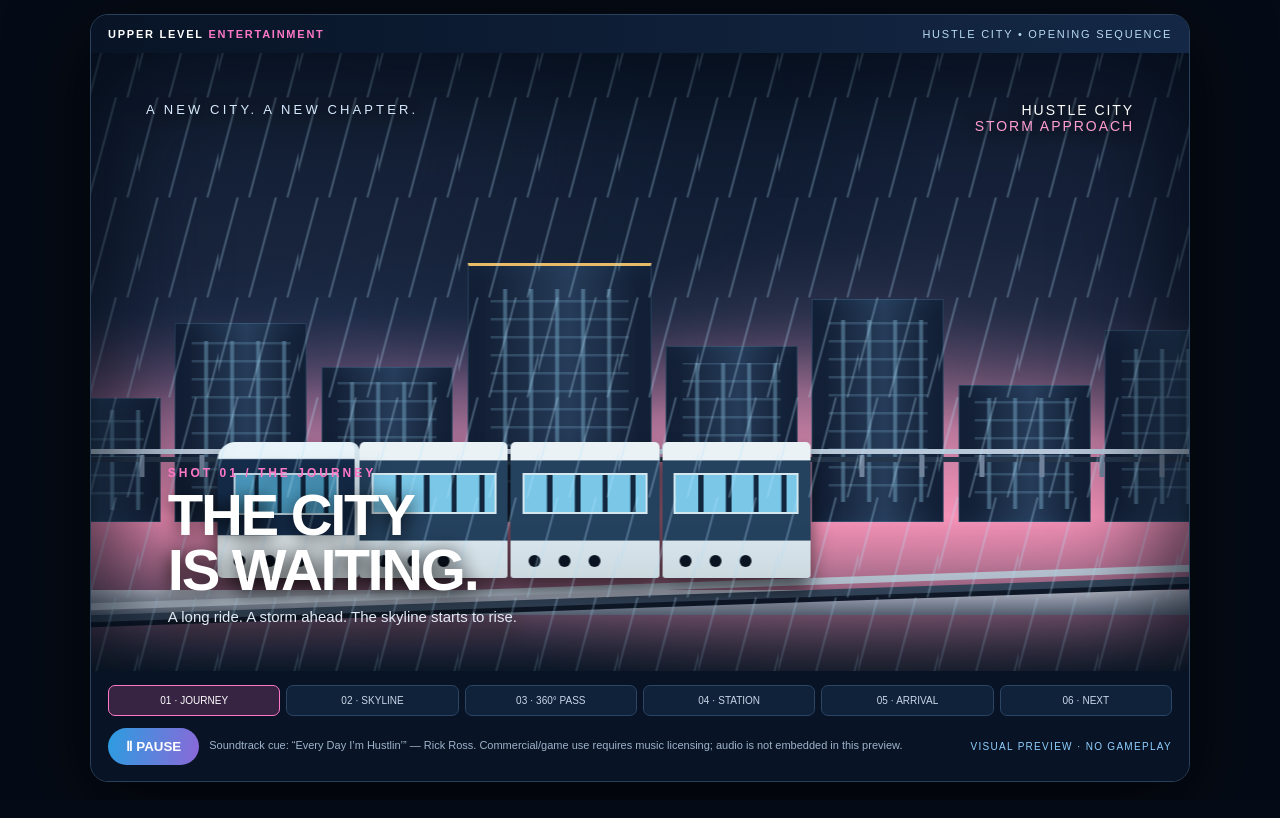
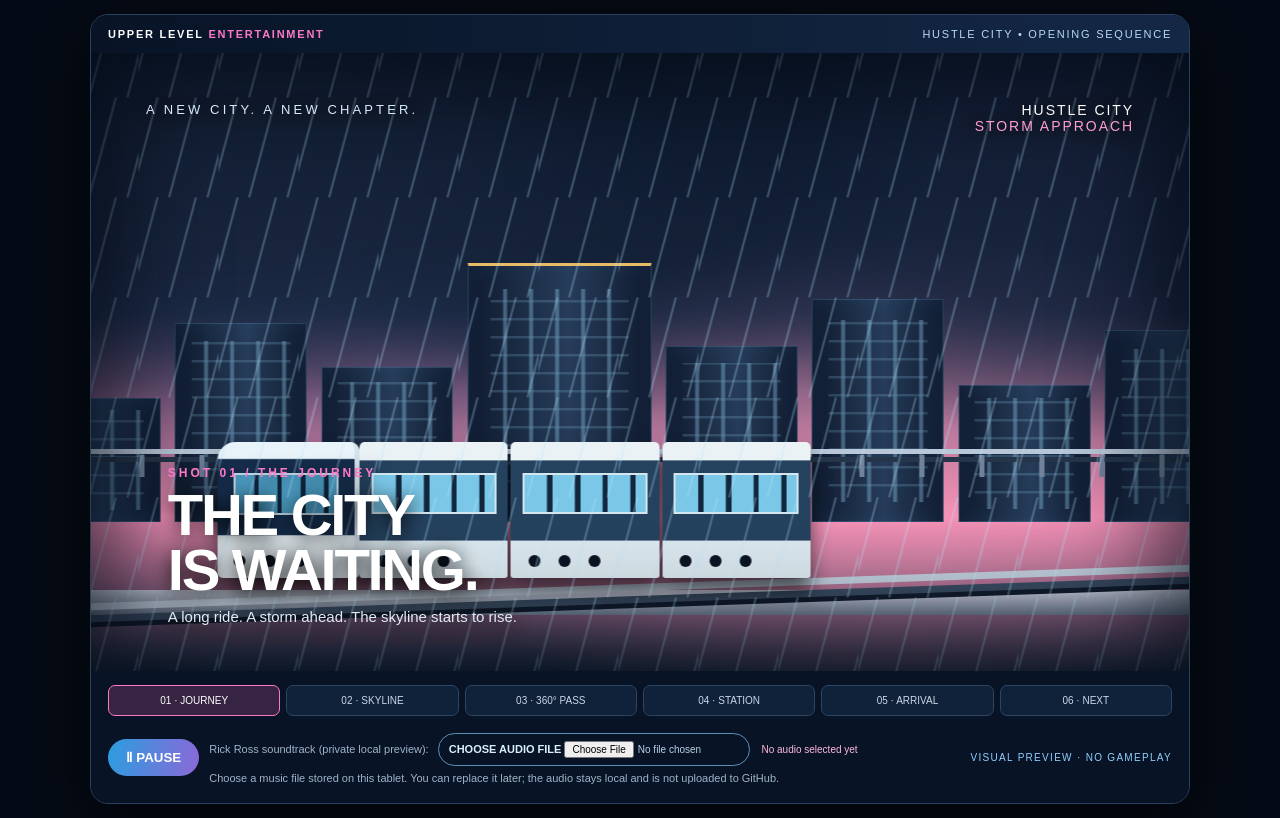
Before and after one commit to FrankMazerati/Hustle-City, a plain HTML site: page previews/tonight-arrival/index.html in a window 1280 px wide. Both pictures are taken after a click on the button "▶ PLAY SEQUENCE". Drawn offline with Linux system fonts and the light colour scheme.

Commit message:
Add local soundtrack picker to arrival cinematic preview

```diff
--- a/previews/tonight-arrival/index.html
+++ b/previews/tonight-arrival/index.html
@@ -38,7 +38,7 @@ body{display:grid;place-items:center;padding:14px}
 .caption p{font-size:clamp(10px,1.5vw,15px);margin:0;color:#e1eaf4;line-height:1.4}
 .controls{padding:14px 17px 16px;background:#081426}
 .timeline{display:flex;gap:6px;margin-bottom:12px}.shot{flex:1;border:1px solid #2b4562;background:#10213a;color:#c9d9e9;padding:9px 4px;border-radius:7px;font-size:10px;cursor:pointer}.shot.active{border-color:var(--pink);color:#fff;background:#372342}
-.actions{display:flex;align-items:center;gap:10px;flex-wrap:wrap}.play{background:linear-gradient(100deg,#2b9de0,#8b68d8);border:0;color:#fff;padding:11px 18px;border-radius:30px;font-weight:800;cursor:pointer}.note{font-size:11px;color:#9fb3c9;line-height:1.45}.status{margin-left:auto;color:#8fcfff;font-size:10px;letter-spacing:.13em}
+.actions{display:flex;align-items:center;gap:10px;flex-wrap:wrap}.audio-pick{display:inline-block;margin:5px 6px;padding:7px 10px;border:1px solid #5d8eb5;border-radius:20px;color:#d9efff;cursor:pointer;font-weight:bold}.audio-pick input{max-width:175px;color:#b9d2e8;font-size:10px}#audioName{color:#ffb8dc;font-size:10px;margin-left:5px}#soundtrack{display:none}.play{background:linear-gradient(100deg,#2b9de0,#8b68d8);border:0;color:#fff;padding:11px 18px;border-radius:30px;font-weight:800;cursor:pointer}.note{font-size:11px;color:#9fb3c9;line-height:1.45}.status{margin-left:auto;color:#8fcfff;font-size:10px;letter-spacing:.13em}
 @keyframes rain{to{background-position:-80px 100px}}@keyframes cloud{to{transform:translateX(8%)}}@keyframes citypan{0%,100%{transform:translateX(0)}50%{transform:translateX(-4%)}}@keyframes trainin{0%,10%{transform:translateX(-35%)}50%,72%{transform:translateX(40%)}100%{transform:translateX(115%)}}
 @keyframes lightning{0%,7%,9%,53%,55%,100%{opacity:0}8%,54%{opacity:.45}}
 @media(max-width:560px){body{padding:0}.shell{border-radius:0;border-left:0;border-right:0}.stage{aspect-ratio:4/3}.timeline{display:grid;grid-template-columns:repeat(3,1fr)}.shot{font-size:9px;padding:8px 2px}.caption{max-width:83%}.train{width:75%;height:18%}.status{margin-left:0}}
@@ -60,7 +60,7 @@ body{display:grid;place-items:center;padding:14px}
 <nav class="timeline" aria-label="Cinematic shots">
 <button class="shot active" data-shot="0">01 · JOURNEY</button><button class="shot" data-shot="1">02 · SKYLINE</button><button class="shot" data-shot="2">03 · 360° PASS</button><button class="shot" data-shot="3">04 · STATION</button><button class="shot" data-shot="4">05 · ARRIVAL</button><button class="shot" data-shot="5">06 · NEXT</button>
 </nav>
-<div class="actions"><button class="play" id="play">▶ PLAY SEQUENCE</button><div class="note">Soundtrack cue: “Every Day I’m Hustlin’” — Rick Ross. Commercial/game use requires music licensing; audio is not embedded in this preview.</div><div class="status" id="status">VISUAL PREVIEW · NO GAMEPLAY</div></div>
+<div class="actions"><button class="play" id="play">▶ PLAY SEQUENCE</button><div class="note">Rick Ross soundtrack (private local preview): <label class="audio-pick">CHOOSE AUDIO FILE <input id="musicFile" type="file" accept="audio/*"></label><span id="audioName">No audio selected yet</span><audio id="soundtrack" preload="none"></audio><br>Choose a music file stored on this tablet. You can replace it later; the audio stays local and is not uploaded to GitHub.</div><div class="status" id="status">VISUAL PREVIEW · NO GAMEPLAY</div></div>
 </section>
 </main>
 <script>
@@ -73,10 +73,15 @@ const shots=[
 ["SHOT 06 / THE STORY BEGINS","FRANK MASERATI<br>HAS ARRIVED.","Next: Frank and his companion step into the crowded station, then make their way toward Bella Rose at the exit."]
 ];
 let current=0,timer=null;
+const soundtrack=document.getElementById("soundtrack");
+const musicFile=document.getElementById("musicFile");
+const audioName=document.getElementById("audioName");
+let localAudioUrl=null;
+musicFile.addEventListener("change",()=>{const file=musicFile.files&&musicFile.files[0];if(!file)return;if(localAudioUrl)URL.revokeObjectURL(localAudioUrl);localAudioUrl=URL.createObjectURL(file);soundtrack.src=localAudioUrl;soundtrack.load();audioName.textContent="Selected: "+file.name;});
 const buttons=[...document.querySelectorAll(".shot")];
 function show(i){current=i;document.getElementById("eyebrow").textContent=shots[i][0];document.getElementById("headline").innerHTML=shots[i][1];document.getElementById("subline").textContent=shots[i][2];buttons.forEach((b,n)=>b.classList.toggle("active",n===i));document.getElementById("status").textContent="SHOT "+String(i+1).padStart(2,"0")+" / 06 · VISUAL PREVIEW";}
 buttons.forEach(b=>b.addEventListener("click",()=>{stop();show(Number(b.dataset.shot));}));
-function stop(){if(timer)clearInterval(timer);timer=null;document.getElementById("play").textContent="▶ PLAY SEQUENCE";}
-document.getElementById("play").addEventListener("click",()=>{if(timer){stop();return;}if(current===5)show(0);document.getElementById("play").textContent="Ⅱ PAUSE";timer=setInterval(()=>{if(current>=5){stop();return;}show(current+1);},4200);});
+function stop(){if(timer)clearInterval(timer);timer=null;soundtrack.pause();document.getElementById("play").textContent="▶ PLAY SEQUENCE";}
+document.getElementById("play").addEventListener("click",()=>{if(timer){stop();return;}if(current===5)show(0);if(soundtrack.src){soundtrack.currentTime=0;soundtrack.play().catch(()=>{audioName.textContent="Tap play again to start audio";});}document.getElementById("play").textContent="Ⅱ PAUSE";timer=setInterval(()=>{if(current>=5){stop();return;}show(current+1);},4200);});
 </script>
 </body></html>
```
